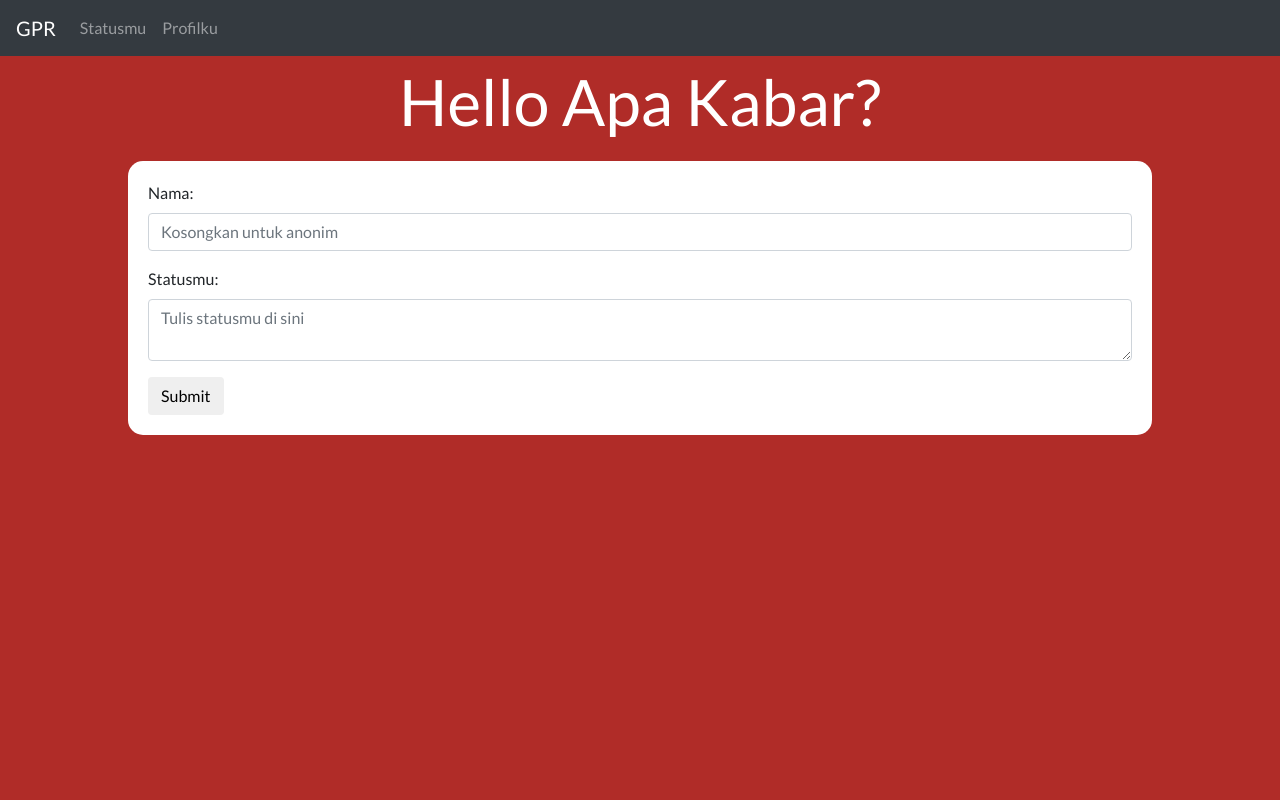
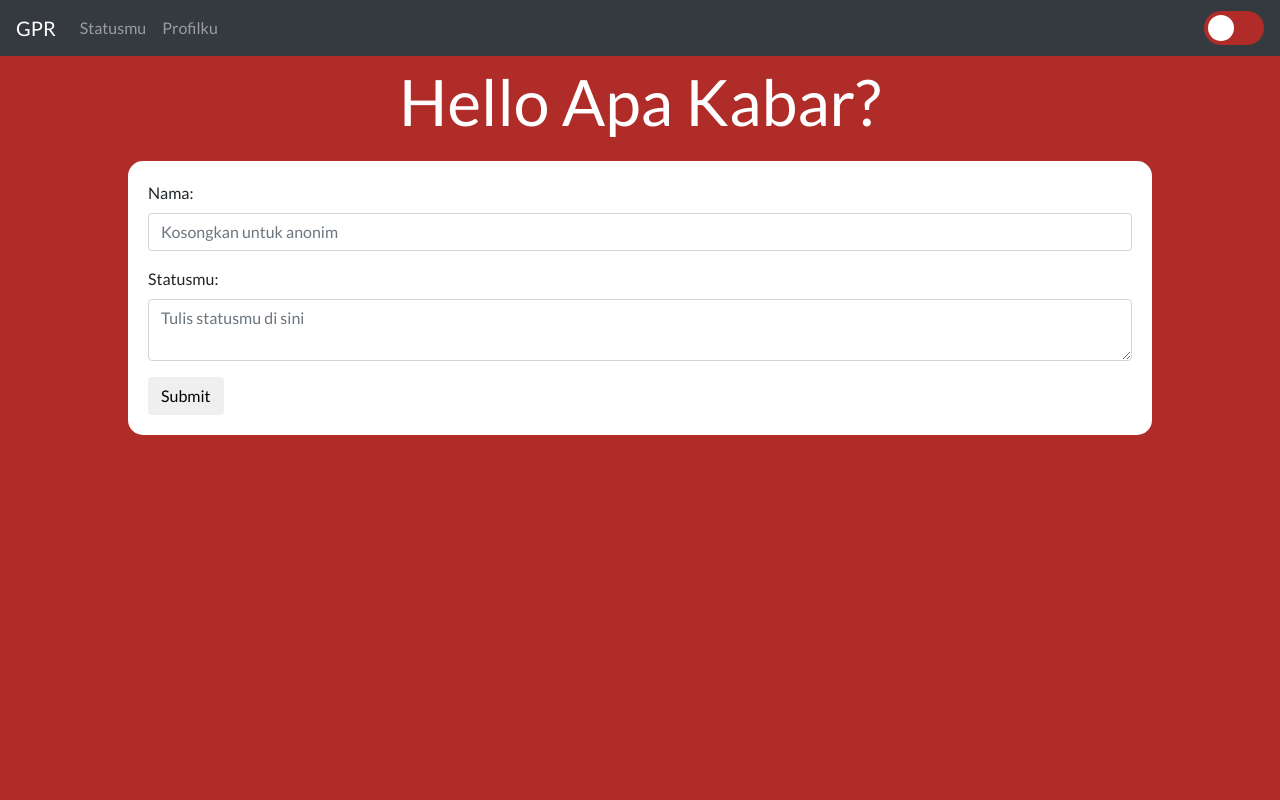
Before and after one commit to gagahpangeran/neogpr, a Django app: page / in a window 1280 px wide. Run offline with Django 3.2, Linux system fonts and the light colour scheme; data that the repository does not hold is empty; some libraries are stand-ins or nearby versions.

Commit message:
Add theme swith

```diff
--- a/statusmu/static/css/styles.css
+++ b/statusmu/static/css/styles.css
@@ -5,6 +5,20 @@ body {
 #container,
 #home {
   background: #b02c28;
+  transition: 0.2s;
+}
+
+.dark #home,
+.dark #container {
+  background: #303030;
+}
+
+.navbar {
+  transition: 0.2s;
+}
+
+.dark .navbar {
+  background: #b02c28 !important;
 }
 
 #container {
@@ -136,3 +150,58 @@ body {
     font-size: 1.3em;
   }
 }
+
+.switch {
+  position: relative;
+  display: inline-block;
+  width: 60px;
+  height: 34px;
+}
+
+.switch input {
+  opacity: 0;
+  width: 0;
+  height: 0;
+}
+
+.slider {
+  position: absolute;
+  cursor: pointer;
+  top: 0;
+  left: 0;
+  right: 0;
+  bottom: 0;
+  background-color: #b02c28;
+  -webkit-transition: 0.4s;
+  transition: 0.4s;
+}
+
+.slider:before {
+  position: absolute;
+  content: "";
+  height: 26px;
+  width: 26px;
+  left: 4px;
+  bottom: 4px;
+  background-color: #fff;
+  -webkit-transition: 0.4s;
+  transition: 0.4s;
+}
+
+input:checked + .slider {
+  background-color: #303030;
+}
+
+input:checked + .slider:before {
+  -webkit-transform: translateX(26px);
+  -ms-transform: translateX(26px);
+  transform: translateX(26px);
+}
+
+.slider.round {
+  border-radius: 34px;
+}
+
+.slider.round:before {
+  border-radius: 50%;
+}
--- a/statusmu/templates/base.html
+++ b/statusmu/templates/base.html
@@ -18,7 +18,7 @@
 
 <body>
     <header>
-        <nav class="navbar fixed-top navbar-expand-lg navbar-dark bg-dark">
+        <nav id="nav" class="navbar fixed-top navbar-expand-lg navbar-dark bg-dark">
             <a class="navbar-brand" href="#">GPR</a>
             <button class="navbar-toggler" type="button" data-toggle="collapse" data-target="#navbarSupportedContent"
                 aria-controls="navbarSupportedContent" aria-expanded="false" aria-label="Toggle navigation">
@@ -34,6 +34,12 @@
                         <a class="nav-link" href="/profile/">Profilku</a>
                     </li>
                 </ul>
+                <form class="form-inline">
+                    <label class="switch">
+                        <input type="checkbox" id="check-theme" onclick="getTheme()">
+                        <span class="slider round" id="slide"></span>
+                    </label>
+                </form>
             </div>
         </nav>
     </header>
@@ -50,6 +56,20 @@
         crossorigin="anonymous"></script>
     <script src="https://stackpath.bootstrapcdn.com/bootstrap/4.1.3/js/bootstrap.min.js" integrity="sha384-ChfqqxuZUCnJSK3+MXmPNIyE6ZbWh2IMqE241rYiqJxyMiZ6OW/JmZQ5stwEULTy"
         crossorigin="anonymous"></script>
+    <script>
+        const chk = document.getElementById("check-theme");
+        const bg = document.getElementsByTagName("body")[0];
+
+        if (!localStorage.getItem('theme')) localStorage.setItem('theme', 'light');
+        chk.checked = localStorage.getItem('theme') === 'dark';
+
+        getTheme = () => {
+            localStorage.setItem('theme', chk.checked ? "dark" : "light");
+            bg.className = localStorage.getItem('theme');
+        }
+
+        bg.className = localStorage.getItem('theme');
+    </script>
 </body>
 
 </html>
--- a/statusmu/tests.py
+++ b/statusmu/tests.py
@@ -127,4 +127,4 @@ class StatusmuFunctionalTest(StaticLiveServerTestCase):
         background = selenium.find_element_by_tag_name(
             'form').value_of_css_property('background-color')
 
-        self.assertIn('rgba(255, 255, 255, 1)', background)
+        self.assertIn('rgba(0, 0, 0, 0)', background)
```
